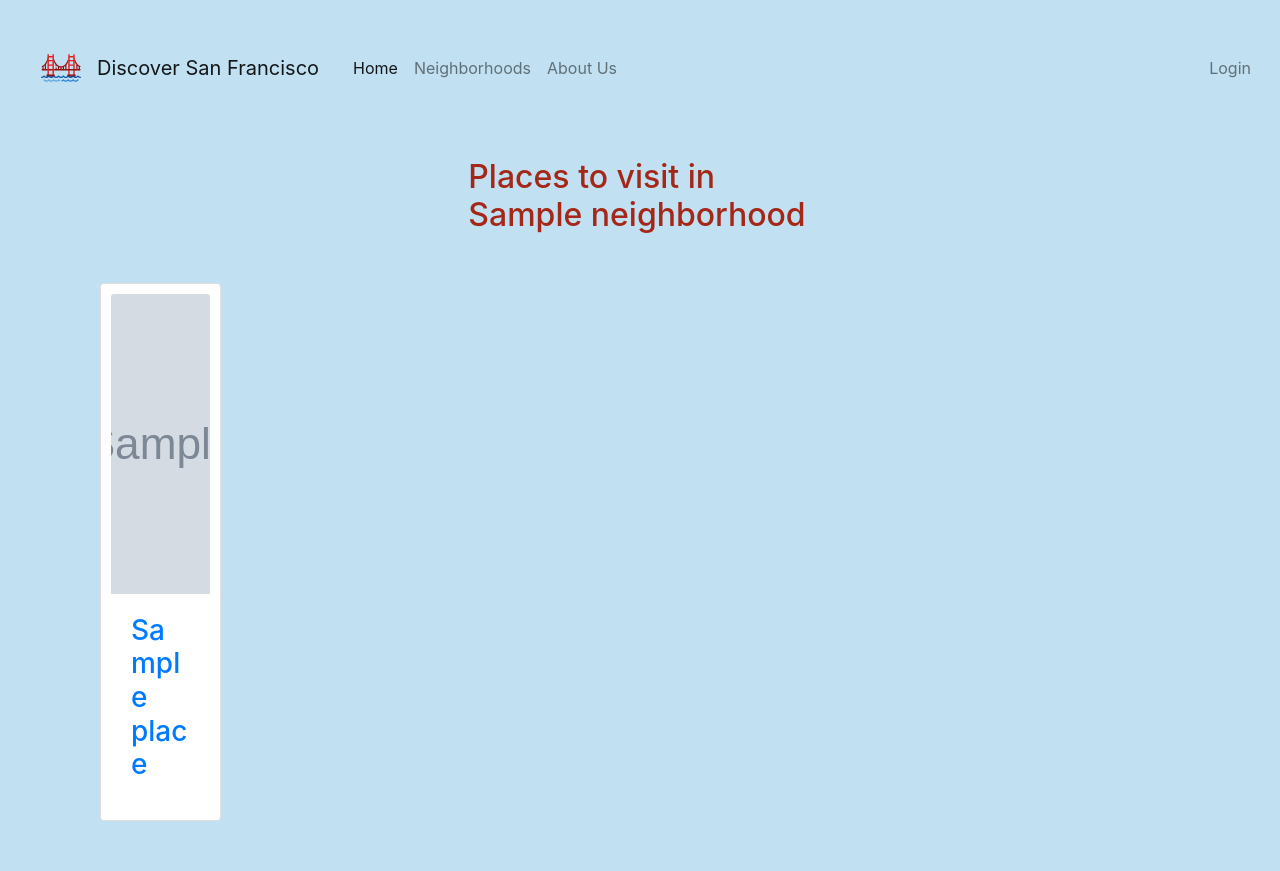
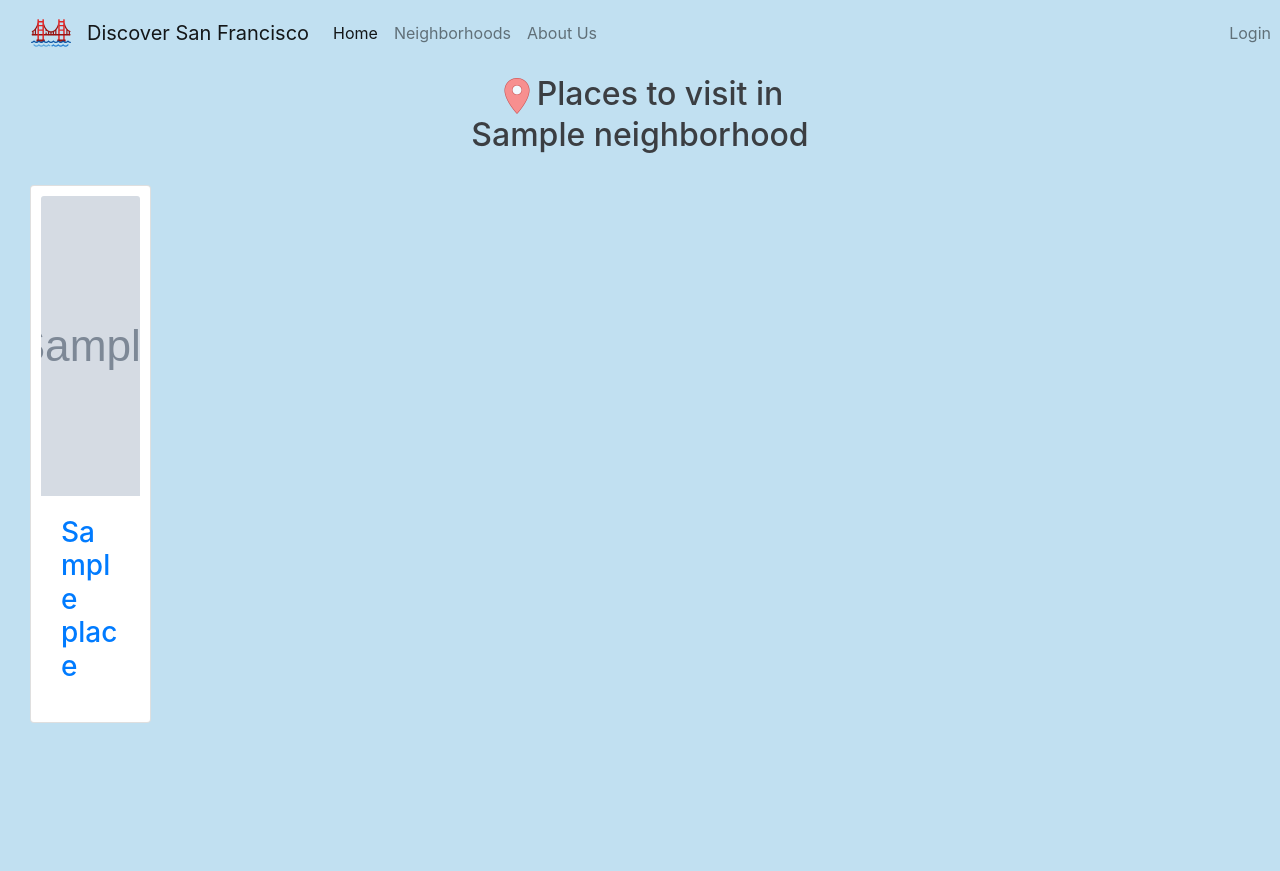
Before and after one commit to jessicahojh/discover_sf, a Flask app: page /neighborhoods/1/places in a window 1280 px wide. After the commit the page ends 723 px from the top, so only its background shows below. Run offline with Flask 2, Linux system fonts and the light colour scheme; tables that the repository leaves empty hold one stand-in row (values such as "Sample post"); grey boxes marked "Sample" are stand-in pictures; some libraries are stand-ins or nearby versions.

Commit message:
finished basic styling

```diff
--- a/server.py
+++ b/server.py
@@ -249,7 +249,7 @@ def specific_place_page(neighborhood_id, place_id):
     return render_template("specific_places.html", place_name=place_name,
         description=description, neighborhood_id=neighborhood_id, place_id=place_id,
         comments=comments, avg_rating=avg_rating, num_comments=num_comments,
-        google_api_key=google_api_key, image_url=image_url)
+        google_api_key=google_api_key, image_url=image_url, neighborhood_name=neighborhood_name)
 
 
 @app.route('/places-location.json')
--- a/static/css/style.css
+++ b/static/css/style.css
@@ -1,13 +1,41 @@
+/*Keeps Navbar transparent at the very top*/
+.navbar {
+    position:absolute;
+    width: 100%;
+    background-color: transparent !important;
+}
+
+.breadcrumb {
+    background-color: transparent !important;
+}
+
+/*Homepage*/
+
+.caption {
+    color: #3b3e42;
+    font-size: 45px;
+    font-family: 'Cardo';
+}
+
 .caption-positioning {
     top: 43%;
     left: 10%;
     transform: translateY(-50%);
     bottom: initial;
     right: initial;
+}
+
+.n {
+    margin-bottom: 30px;
+}
+
+/*To center all Titles*/
+
+.page-title {
+  text-align: center;
+  color: #3b3e42;
 
 }
-
-
 
 
 .card {
@@ -39,8 +78,88 @@ img: {
     filter: alpha(opacity=100);
 }
 
-.navbar {
-    position:absolute;
-    width: 100%;
-    background-color: transparent !important;
+nav {
+    background-color:rgb(193, 224, 241);
 }
+
+.specific-place-description{
+    background: rgba(255,255,255,0.5);
+    padding: 25px;
+    border-radius: 10px;
+    height: 80%;
+    /*margin-bottom: 15px;*/
+}
+
+h1 h2 h3 h4 h5 {
+  display: block;
+  margin-left: auto;
+  margin-right: auto;
+  width: 20%;
+  font-family: 'Oswald', sans-serif;
+}
+
+
+.wrapper {
+  margin: 15px;
+}
+
+/*Specific Place Page with rating stars and comments*/
+
+.comment-class {
+
+    background: rgba(255,255,255,0.5);
+    padding: 25px;
+    border-radius: 10px;
+    height: 100%;
+    margin-bottom: 15px;
+  }
+
+.center-submit{
+    margin-left: 80px;
+}
+
+.need-bold{
+    font-weight: bold;
+    font-family: 'Cardo';
+    color: #3b3e42;
+
+}
+
+.ratings {
+    position: relative;
+    vertical-align: middle;
+    display: inline-block;
+    color: #b1b1b1;
+    overflow: hidden;
+}
+.full-stars {
+    position: absolute;
+    left: 0;
+    top: 0;
+    white-space: nowrap;
+    overflow: hidden;
+    color: #fde16d;
+}
+.empty-stars:before, .full-stars:before {
+    content:"\2605\2605\2605\2605\2605";
+    font-size: 14pt;
+}
+.empty-stars:before {
+    -webkit-text-stroke: 1px #848484;
+}
+.full-stars:before {
+    -webkit-text-stroke: 1px orange;
+}
+/* Webkit-text-stroke is not supported on firefox or IE */
+
+/* Firefox */
+ @-moz-document url-prefix() {
+    .full-stars {
+        color: #ECBE24;
+    }
+}
+/* IE */
+ <!--[if IE]> .full-stars {
+    color: #ECBE24;
+}
+<![endif]-->
--- a/templates/places.html
+++ b/templates/places.html
@@ -4,34 +4,29 @@
 
 <style>
 
-  div {
-  padding-top: 10px;
-  padding-right: 10px;
-  padding-bottom: 10px;
-  padding-left: 10px;
+.spaces {
+
+  margin-bottom: 30px;
 }
 
-h2 {
-  color:rgb(164, 39, 24);
-
+.margin-title {
+  margin-top: 60px;
+  margin-bottom: 30px;
 }
 
 </style>
 
-<div class='container'>
-    <div class='row'>
-      <br>
-      <br>
-    </div>
-
-     <div class="row">
-      <div class='col-md-4'>
-      </div>
-
-      <div class='col-md-4'>
+<div class='container-fluid'>
 
 
-    <h2>Places to visit in {{neighborhood_name}}</h2>
+<div class="row wrapper">
+  <div class='col-md-4'>
+  </div>
+  <div class='col-md-4'>
+
+    <h2 class="page-title margin-title">
+      <img src="/static/other_images/pm.png" width="40" height="40" alt="">Places to visit in {{neighborhood_name}}
+    </h2>
 
   </div>
 
@@ -42,7 +37,7 @@ h2 {
       {% for p in places %}
 
       <div class="col-md-4">
-      <div class='card'>
+      <div class='card spaces'>
 
 
         <a href="/neighborhoods/{{ neighborhood_id }}/places/{{p.place_id}}">
```
Also changed, not shown: other parts of static/css/style.css (+19 -8 lines), templates/base.html (+0 -34 lines), templates/homepage.html (+1 -11 lines), templates/neighborhoods.html (+7 -42 lines), templates/restaurants.html (+15 -4 lines), templates/specific_neighborhoods.html (+4 -16 lines), templates/specific_places.html (+30 -59 lines), static/neighborhood_images/treasure_island.jpg (added), static/other_images/pm.png (added), 3 other files.
